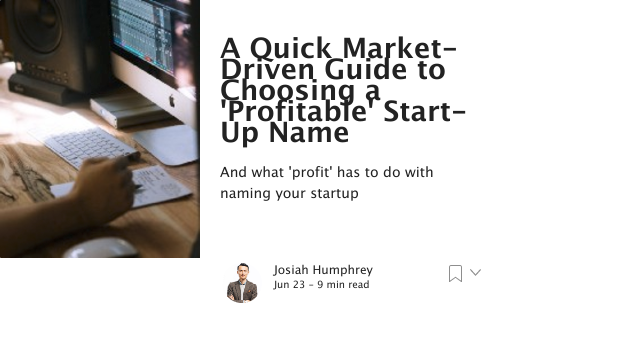
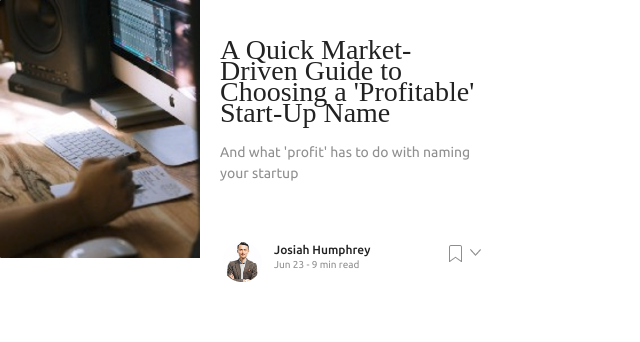
Before and after one commit to DriesDD/TrialRun, a website built with Parcel: page Three.html in a window 1280 px wide. Shown: the whole page, without its empty margins (0-640 px from the left). Built offline with nearby package versions, Linux system fonts and the light colour scheme.

Commit message:
Some small tweaks

```diff
--- a/Three.html
+++ b/Three.html
@@ -3,7 +3,7 @@
 
 <head>
   <meta charset="utf-8">
-  <title></title>
+  <title>Trial Run: Third Exercise</title>
   <meta name="description" content="">
   <meta name="viewport" content="width=device-width, initial-scale=1">
 
@@ -19,7 +19,8 @@
   <link rel="stylesheet" href="css/normalize.css">
   <link rel="stylesheet" href="css/main.css">
   <link rel="stylesheet" href="css/Three.css">
-  <link href="https://fonts.googleapis.com/css2?family=Work+Sans:wght@400;500;600;700&display=swap" rel="stylesheet">
+  <link href="https://fonts.googleapis.com/css2?family=Ubuntu:wght@400;500;700&display=swap" rel="stylesheet">
+
 
   <meta name="theme-color" content="#fafafa">
 </head>
--- a/css/Three.css
+++ b/css/Three.css
@@ -1,24 +1,9 @@
-@font-face {
-    font-family: 'lucida_grandebold';
-    src: url('911fonts.com_lucidagrandebold__-_911fonts.com_fonts_3l6h-webfont.woff2') format('woff2'),
-         url('911fonts.com_lucidagrandebold__-_911fonts.com_fonts_3l6h-webfont.woff') format('woff');
-    font-weight: normal;
-    font-style: normal;
-}
-@font-face {
-    font-family: 'lucida_granderegular';
-    src: url('911fonts.com_lucidagranderegular__-_911fonts.com_fonts_ynwe-webfont.woff2') format('woff2'),
-         url('911fonts.com_lucidagranderegular__-_911fonts.com_fonts_ynwe-webfont.woff') format('woff');
-    font-weight: normal;
-    font-style: normal;
-}
-
 .card {display: grid;
     grid-template-areas:
     'img summary summary summary'
     'img profile specs bookmark';
 
-    font-family: "lucida_granderegular";
+    font-family: 'Ubuntu', sans-serif;
     width: 489px;
     height: 259;
     margin: 0px;
@@ -30,5 +15,6 @@
 .cardprofile{grid-area: profile; padding: 20px 10px 20px 20px}
 .cardspecs{grid-area: specs; padding: 20px 0px; font-size: 10px; width: 150px; line-height: 0.5em}
 .cardbookmark{grid-area: bookmark; padding: 25px}
-h1{ font-weight:600; font-size: 18px; font-family: "lucida_grandebold";}
+h1{ font-weight:500; font-size: 18px; font-family: "lucida_grandebold";}
 h2{ font-weight:500; font-size: 12px}
+p{ color: #8F8F8F}
```
Also changed, not shown: One.html (+2 -2 lines), Two.html (+1 -1 lines), index.html (+0 -1 lines).
